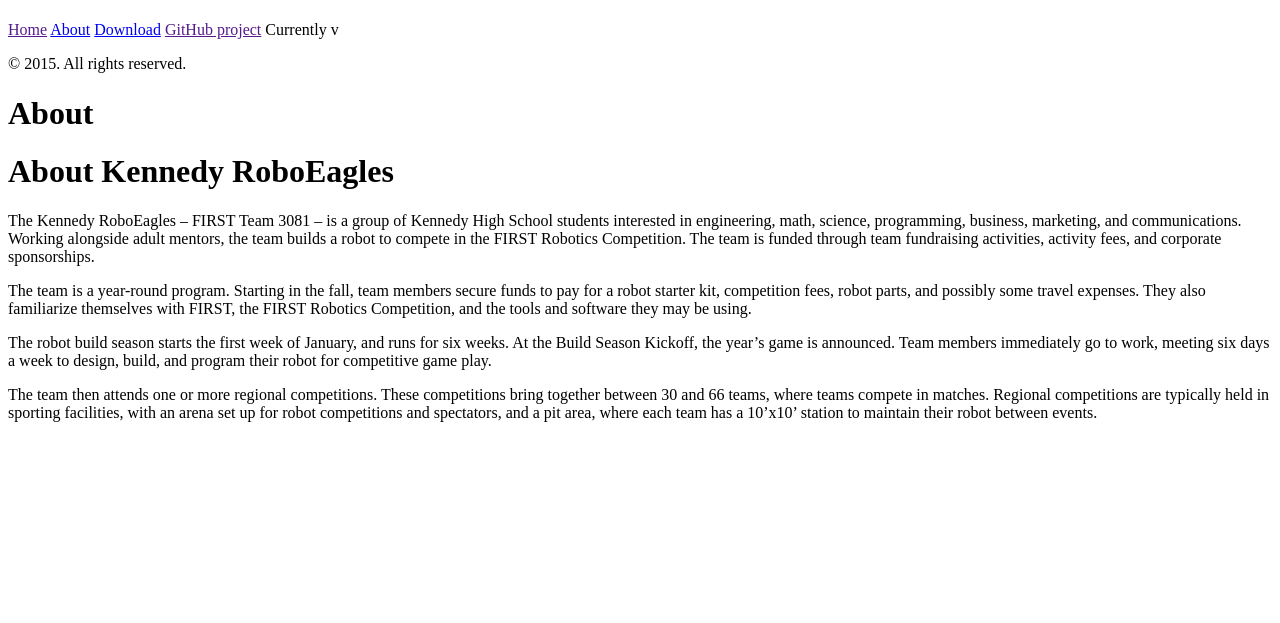
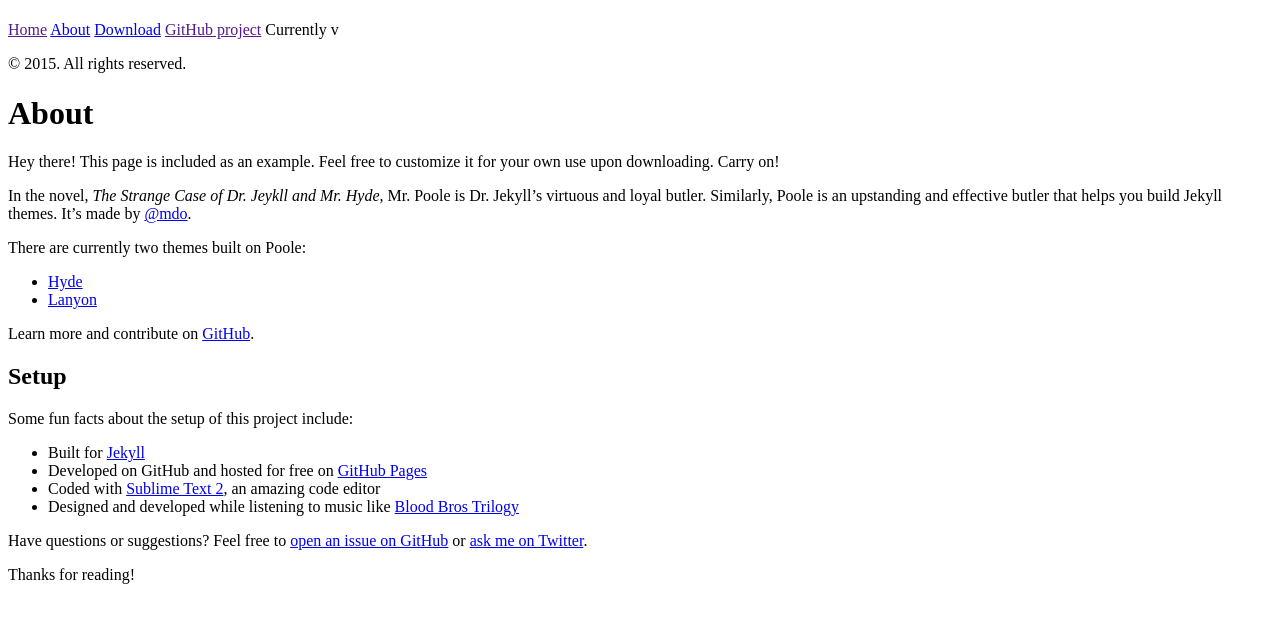
Before and after one commit to KennedyRoboEagles/KennedyRoboEagles.github.io-archive, a Jekyll site: the page built from about.md, in a window 1280 px wide. Shown: the top 623 px of the page. Built offline with Jekyll 4.4.1, drawn with Linux system fonts in a browser that asks for light colours; Markdown is read by kramdown in place of the engine named in the settings.

Commit message:
Revert changes to about

```diff
--- a/about.md
+++ b/about.md
@@ -2,12 +2,29 @@
 layout: page
 title: About
 ---
-# About Kennedy RoboEagles
 
-The Kennedy RoboEagles – FIRST Team 3081 – is a group of Kennedy High School students interested in engineering, math, science, programming, business, marketing, and communications.  Working alongside adult mentors, the team builds a robot to compete in the FIRST Robotics Competition.  The team is funded through team fundraising activities, activity fees, and corporate sponsorships.
+<p class="message">
+  Hey there! This page is included as an example. Feel free to customize it for your own use upon downloading. Carry on!
+</p>
 
-The team is a year-round program.  Starting in the fall, team members secure funds to pay for a robot starter kit, competition fees, robot parts, and possibly some travel expenses.  They also familiarize themselves with FIRST, the FIRST Robotics Competition, and the tools and software they may be using.
+In the novel, *The Strange Case of Dr. Jeykll and Mr. Hyde*, Mr. Poole is Dr. Jekyll's virtuous and loyal butler. Similarly, Poole is an upstanding and effective butler that helps you build Jekyll themes. It's made by [@mdo](https://twitter.com/mdo).
 
-The robot build season starts the first week of January, and runs for six weeks.  At the Build Season Kickoff, the year’s game is announced.  Team members immediately go to work, meeting six days a week to design, build, and program their robot for competitive game play.
+There are currently two themes built on Poole:
 
-The team then attends one or more regional competitions.  These competitions bring together between 30 and 66 teams, where teams compete in matches.  Regional competitions are typically held in sporting facilities, with an arena set up for robot competitions and spectators, and a pit area, where each team has a 10’x10’ station to maintain their robot between events.
+* [Hyde](http://hyde.getpoole.com)
+* [Lanyon](http://lanyon.getpoole.com)
+
+Learn more and contribute on [GitHub](https://github.com/poole).
+
+## Setup
+
+Some fun facts about the setup of this project include:
+
+* Built for [Jekyll](http://jekyllrb.com)
+* Developed on GitHub and hosted for free on [GitHub Pages](https://pages.github.com)
+* Coded with [Sublime Text 2](http://sublimetext.com), an amazing code editor
+* Designed and developed while listening to music like [Blood Bros Trilogy](https://soundcloud.com/maddecent/sets/blood-bros-series)
+
+Have questions or suggestions? Feel free to [open an issue on GitHub](https://github.com/poole/issues/new) or [ask me on Twitter](https://twitter.com/mdo).
+
+Thanks for reading!
```
